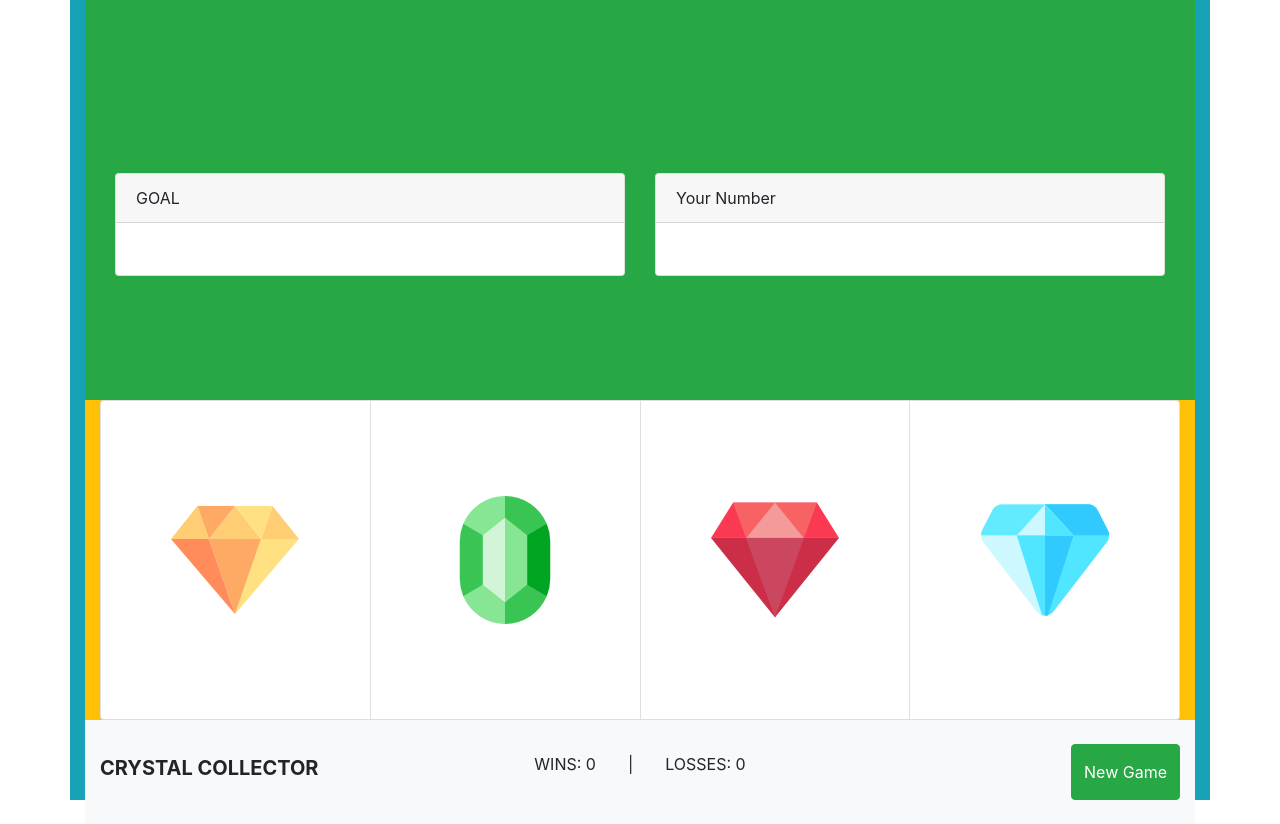
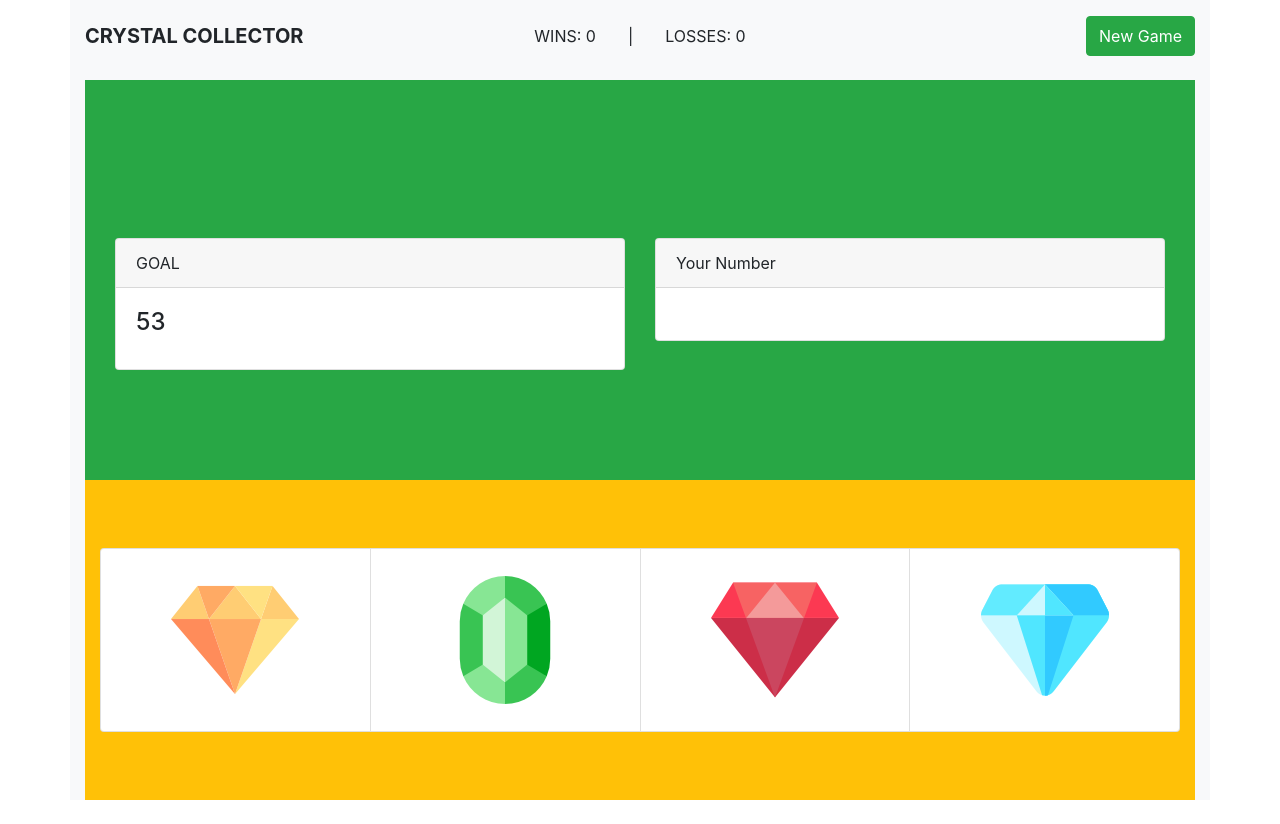
Before and after one commit to ycchi/crystalsCollectorGame, a plain HTML site: page index.html in a window 1280 px wide. After the commit the page ends 800 px from the top, so only its background shows below. Drawn offline with nearby package versions, Linux system fonts and the light colour scheme.

Commit message:
layout redone

```diff
--- a/assets/game.js
+++ b/assets/game.js
@@ -80,6 +80,7 @@ $(".crystal").on("click", function (){
   alert("WIN")
   console.log("winCounter: " + winCounter);
   $("#winCounter").text(winCounter);
+  newGame()
   //loss scenario
   }
   else if (targetNum < userNum) {
@@ -90,6 +91,8 @@ $(".crystal").on("click", function (){
     newGame();
   }
 })
+
+newGame();
 
 
 
--- a/index.html
+++ b/index.html
@@ -16,7 +16,34 @@
 </head>
 
 <body>
-  <div class="container vh-100 bg-info">
+  <div class="container vh-100 bg-light">
+    <!--Score Board and Start Button-->
+    <div class="container vh-10 bg-light py-0 px-0">
+        <div class="row py-3 mx-0 h-100">
+            <div class="col-sm-12 col-md-3 col-lg-3 bg-light px-0 d-flex flex-wrap align-content-center">
+                <h5 class="font-weight-bolder my-0">CRYSTAL COLLECTOR</h5>
+            </div>
+            <div class="col-sm-12 col-md-6 col-lg-6 bg-light">
+                <ul class="nav justify-content-center">
+                    <li class="nav-item">
+                      <p class="nav-link my-0" >WINS: <span id="winCounter"></span></p>
+                    </li>
+                    <li class="nav-item">
+                      <p class="nav-link my-0">| </p>
+                    </li>
+                    <li class="nav-item">
+                      <p class="nav-link my-0">LOSSES: <span id="lossesCounter"></span></p>
+                    </li>
+                  </ul>
+            </div>
+            <div class="col-sm-12 col-md-3 col-lg-3 bg-light d-flex justify-content-end px-0">
+                <button type="button" class="btn btn-success" id="newGame">New Game</button>
+            </div>
+          </div>
+    </div>
+
+
+
     <div class="container vh-50 bg-success pt-5 d-flex flex-wrap align-content-center ">
       <div class="col-lg-6 align-content-stretch">
           <div class="card">
@@ -48,7 +75,7 @@
 
 
 
-    <div class="container vh-40 bg-warning d-flex flex-wrap align-content-center align-content-stretch">
+    <div class="container vh-40 bg-warning d-flex flex-wrap align-content-center">
         <div class="card-group flex-grow-1">
             <div class="card">
               <div class="card-body d-flex justify-content-center">
@@ -76,29 +103,7 @@
 
 
 
-    <div class="container vh-10 bg-light">
-        <div class="row py-4 mx-0 h-100">
-            <div class="col-sm-12 col-md-3 col-lg-3 bg-light px-0 d-flex flex-wrap align-content-center">
-                <h5 class="font-weight-bolder">CRYSTAL COLLECTOR</h5>
-            </div>
-            <div class="col-sm-12 col-md-6 col-lg-6 bg-light">
-                <ul class="nav justify-content-center">
-                    <li class="nav-item">
-                      <p class="nav-link active" >WINS: <span id="winCounter"></span></p>
-                    </li>
-                    <li class="nav-item">
-                      <p class="nav-link active" href="#!">| </p>
-                    </li>
-                    <li class="nav-item">
-                      <p class="nav-link">LOSSES: <span id="lossesCounter"></span></p>
-                    </li>
-                  </ul>
-            </div>
-            <div class="col-sm-12 col-md-3 col-lg-3 bg-light d-flex justify-content-end px-0">
-                <button type="button" class="btn btn-success" id="newGame">New Game</button>
-            </div>
-          </div>
-    </div>
+
   </div>
 
 
```
Also changed, not shown: 1 other file.
